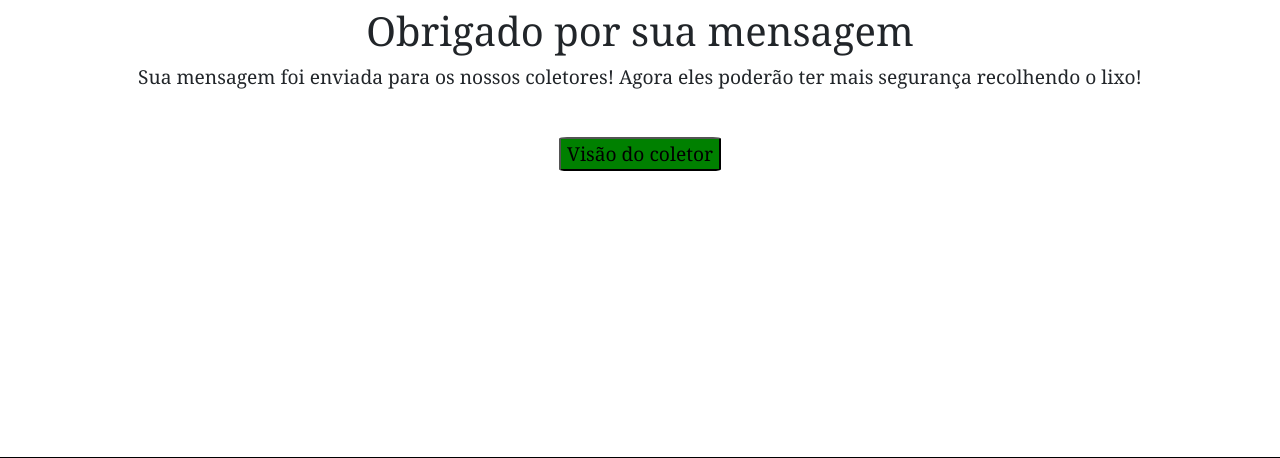
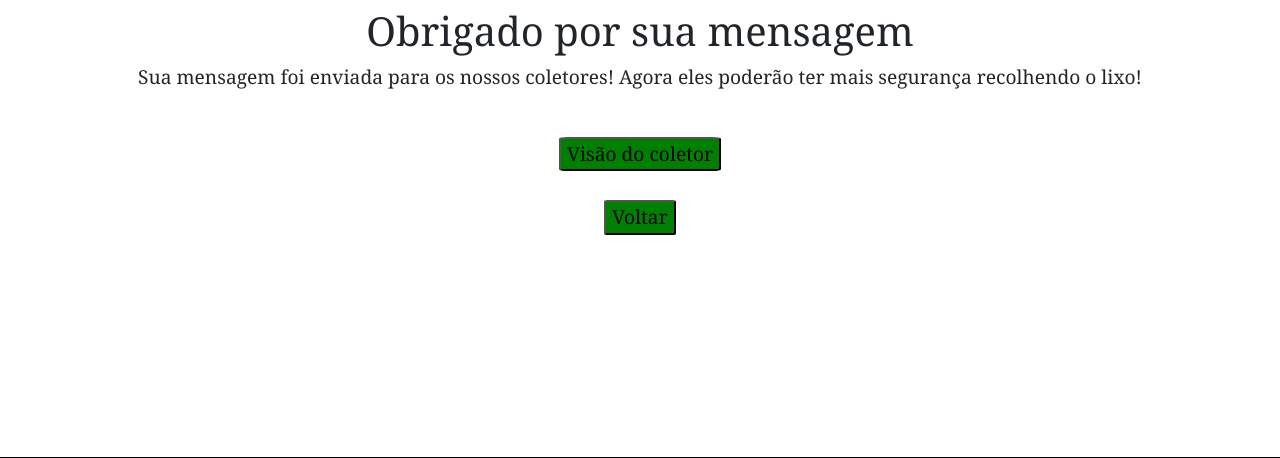
Before and after one commit to paulo-campos-57/NOCS, a Django app: template descarte_perigoso/app_dp/templates/dp/mensagem.html in a window 1280 px wide. Shown: the part 149-607 px from the top of the page. Run offline with Django 4.2, Linux system fonts and the light colour scheme; the template is opened without the code that fills it, so the values that code supplies are empty.

Commit message:
atualização página mensagem

```diff
--- a/descarte_perigoso/app_dp/templates/dp/mensagem.html
+++ b/descarte_perigoso/app_dp/templates/dp/mensagem.html
@@ -13,5 +13,12 @@
             Visão do coletor
         </button>
     </a>
+    <br>
+    <br>
+    <a href="{% url 'home' %}" style="text-decoration: none;">
+        <button style="border-radius: 5%; background-color: green; color: #000;">
+            Voltar
+        </button>
+    </a>
 </div>
 {% endblock %}
```
